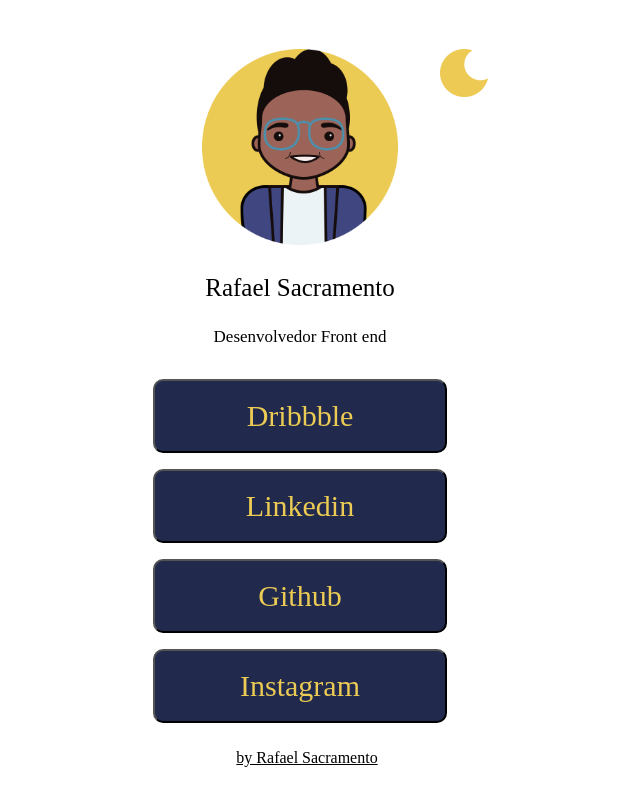
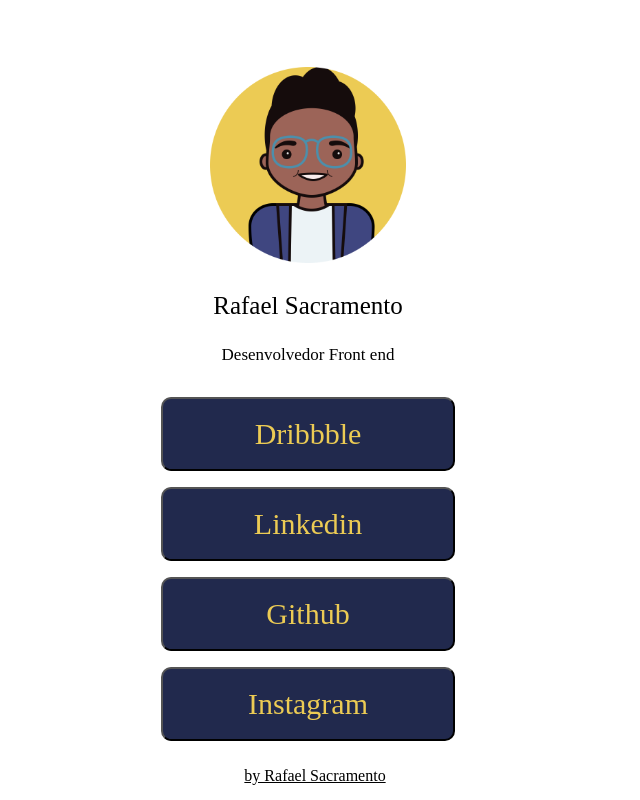
Before and after one commit to RafaelSacramentoo/Meu-Linktree, a plain HTML site: page index.html in a window 1280 px wide. Shown: the whole page, without its empty margins (340-980 px from the left). Drawn offline with Linux system fonts and the light colour scheme.

Commit message:
exclusão de alguns itens do css

```diff
--- a/assets/css/main.css
+++ b/assets/css/main.css
@@ -1,102 +1,3 @@
-/*:root {
-    --color-main: rgba(236, 203, 84, 1);
-    --color-primary: rgba(33, 41, 77, 1);
-    --color-rodape: rgba(3, 1, 4, 1);
-    --color-secundary: rgba(251, 253, 253, 1);
-    --color-texto-menor: rgba(51, 50, 50, 1);
-}
-
-.container {
-    display: grid;
-    grid-template-columns: repeat(auto-fit, minmax(50px, 1fr));
-    width: 100%;
-}
-
-#meunome {
-    font-size: 25px;
-    font-family: "Poppins";
-    font-weight: normal;
-    position: absolute;
-    top: 250px;
-    left: 180px;
-}
-
-#estudo {
-    font-size: 17px;
-    font-family: "Poppins";
-    font-weight: normal;
-}
-
-#imgpos {
-    position: absolute;
-    left: 160px;
-    top: 52px;
-    border-radius: 0px;
-}
-
-#lua {
-    position: absolute;
-    left: 397px;
-    top: 29px;
-    margin-right: -27px;
-}
-
-.button {
-    position: absolute;
-    left: 41px;
-    top: 323px;
-    margin-right: 41px;
-    margin-left: 40px;
-    color: #21294d;
-}
-
-#dribbble,
-#linkedin,
-#github,
-#instagram {
-    height: 74px;
-    width: 294px;
-    font-size: 30px;
-    font-family: "Poppins";
-    font-weight: medium;
-    color: var(--color-main);
-    background-color: var(--color-primary);
-}
-
-#dribbble,
-#linkedin,
-#github,
-#instagram {
-    border-radius: 10px;
-    margin-right: 41px;
-    margin-left: 40px;
-}
-
-#rodape {
-    font-size: 12px;
-    font-family: "Poppins";
-    font-weight: semibold;
-    position: absolute;
-    bottom: -29px;
-    right: 145px;
-}
-
-
-/*:root {
-    --main-collor: #ECCB54;
-    --light: #FBFDFD;
-    --primary-color: #21294D;
-    --secundary: #FBFDFD;
-    --rodape: #030104;
-    --height: 812px;
-    --width: 375px;
-    --left: 85px;
-    --top: 74px;
-    --border-radius: 40px;
-    --margin: 30px;
-}
-*/
-
 :root {
     --main-radius: 5px;
     --main-padding: 5px;
@@ -110,7 +11,7 @@
 .container {
     display: block;
     height: 40vh;
-    grid-template-columns: 1fr 1fr 1fr;
+    width: 100vw;
     grid-template-rows: 0.2fr 1.5fr 1.2fr;
     grid-template-areas: "nav nav nav nav" "sidebar main main main" " sidebar content1 content1 content1" "sidebar footer footer footer";
     grid-gap: 0.2rem;
@@ -152,14 +53,16 @@
     display: block;
 }
 
+
+/*
 nav,
 #lua {
     position: absolute;
-    width: 24px;
+    scroll-snap-align: center;
     height: 24px;
     background-size: 24px;
     left: 780px;
-}
+}*/
 
 .button {
     height: 74px;
--- a/index.html
+++ b/index.html
@@ -73,12 +73,17 @@
 <body>
     <br>
     <br>
+    <br>
     <div class="container">
-        <nav>
+
+        <!--
+            <nav>
             <div>
                 <img src="./assets/img/lua.png " alt="lua " id="lua ">
             </div>
         </nav>
+         -->
+
 
 
         <main>
```
